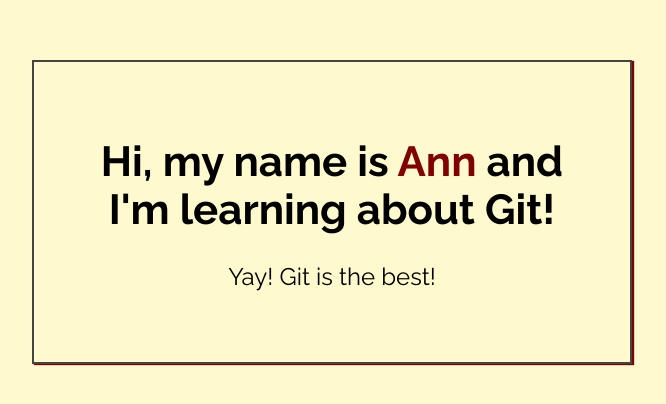
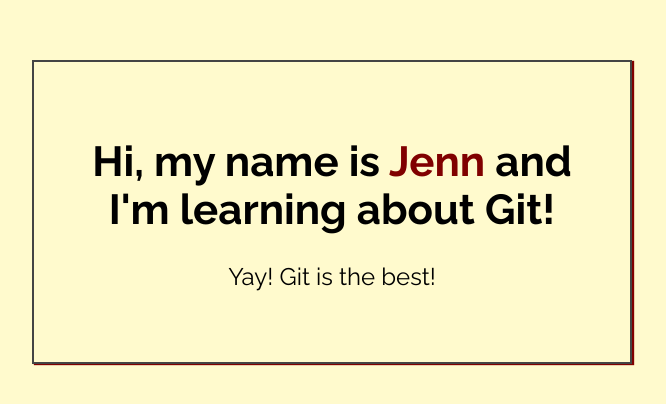
Before and after one commit to maeeast/my-first-repo, a plain HTML site: page index.html in a window 1280 px wide. Shown: the part 188-592 px from the top of the page, without its empty margins (308-974 px from the left). Drawn offline with Linux system fonts and the light colour scheme.

Commit message:
Added name to index.html

```diff
--- a/index.html
+++ b/index.html
@@ -14,7 +14,7 @@
 <body>
 
     <div class="greeting">
-        <h1>Hi, my name is <span class="highlight">Ann</span> and I'm learning about Git! </h1>
+        <h1>Hi, my name is <span class="highlight">Jenn</span> and I'm learning about Git! </h1>
 
         <p>Yay! Git is the best!</p>
     </div>
```
